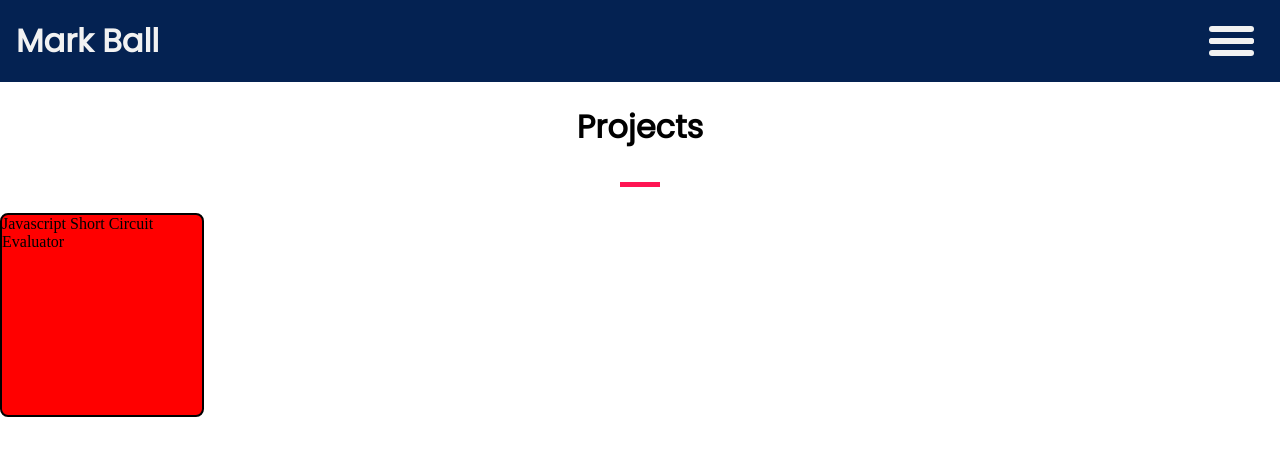
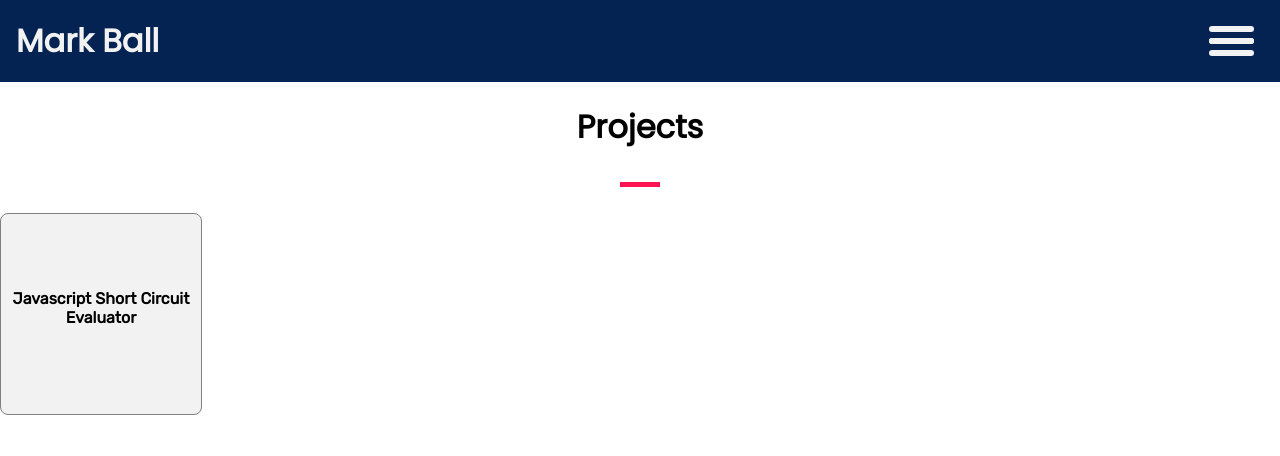
Before and after one commit to Mark-Ball/react-portfolio, a React (Create React App) app: page /projects in a window 1280 px wide. Shown: the top 456 px of the page. Built offline with nearby package versions, Linux system fonts and the light colour scheme.

Commit message:
ProjectCard hover effect now working

```diff
--- a/src/components/ProjectCard/ProjectCard.js
+++ b/src/components/ProjectCard/ProjectCard.js
@@ -3,16 +3,17 @@ import { Card } from './styles';
 
 const ProjectCard = props => {
     const [hovered, setHovered] = useState(false);
-    const { img, text, link } = props;
+    const { name, description, url } = props;
 
     return (
-        <Card
-            onMouseEnter={() => setHovered(true)}
-            onMouseLeave={() => setHovered(false)}
-        >
-            {hovered ? props.description : props.name}
-        </Card>
-
+        <a href={url} style={{ textDecoration: 'none', color: 'black' }}>
+            <Card
+                onMouseEnter={() => setHovered(true)}
+                onMouseLeave={() => setHovered(false)}
+            >
+                <p>{hovered ? description : name}</p>
+            </Card>
+        </a>
     )
 }
 
--- a/src/components/ProjectCard/styles.js
+++ b/src/components/ProjectCard/styles.js
@@ -4,11 +4,24 @@ import { COLOURS } from '../../constants';
 export const Card = styled.div`
     height: 200px;
     width: 200px;
-    border: 2px solid black;
+    border: 1px solid grey;
     border-radius: 8px;
-    background-color: red;
+    background-color: ${COLOURS.BASE};
+    transition: 1s all;
+    cursor: pointer;
 
     :hover {
-        background-color: ${COLOURS.HIGHLIGHT};
+        background-color: ${COLOURS.DARKBLUE};
+
+        p {
+            color: white;
+        }
+    }
+
+    p {
+        font-weight: bold;
+        text-align: center;
+        margin: 0;
+        padding-top: 75px;
     }
 `;
--- a/src/components/pages/Projects/ProjectsPage.js
+++ b/src/components/pages/Projects/ProjectsPage.js
@@ -6,18 +6,18 @@ import { Title } from './styles';
 const projects = [
     {
         name: 'Javascript Short Circuit Evaluator',
-        description: 'Timed quizzes for javascript logic built with Express',
-        link: null
+        description: 'Timed quizzes for Javascript logic built with Express',
+        url: 'http://jsshortcircuit.herokuapp.com/'
     },
     {
         name: 'Magic: The Gathering Marketplace',
         description: 'Two-sided marketplace for Magic cards built with Ruby on Rails',
-        link: null
+        url: null
     },
     {
         name: 'Cinema Guide',
         description: 'CRUD resource for movies built with Angular',
-        link: null
+        url: null
     }
 ]
 
@@ -30,6 +30,7 @@ class ProjectsPage extends Component {
                 <ProjectCard
                     name={projects[0].name}
                     description={projects[0].description}
+                    url={projects[0].url}
                 />
             </>
         )
```
Also changed, not shown: public/js_quiz.png (added).
